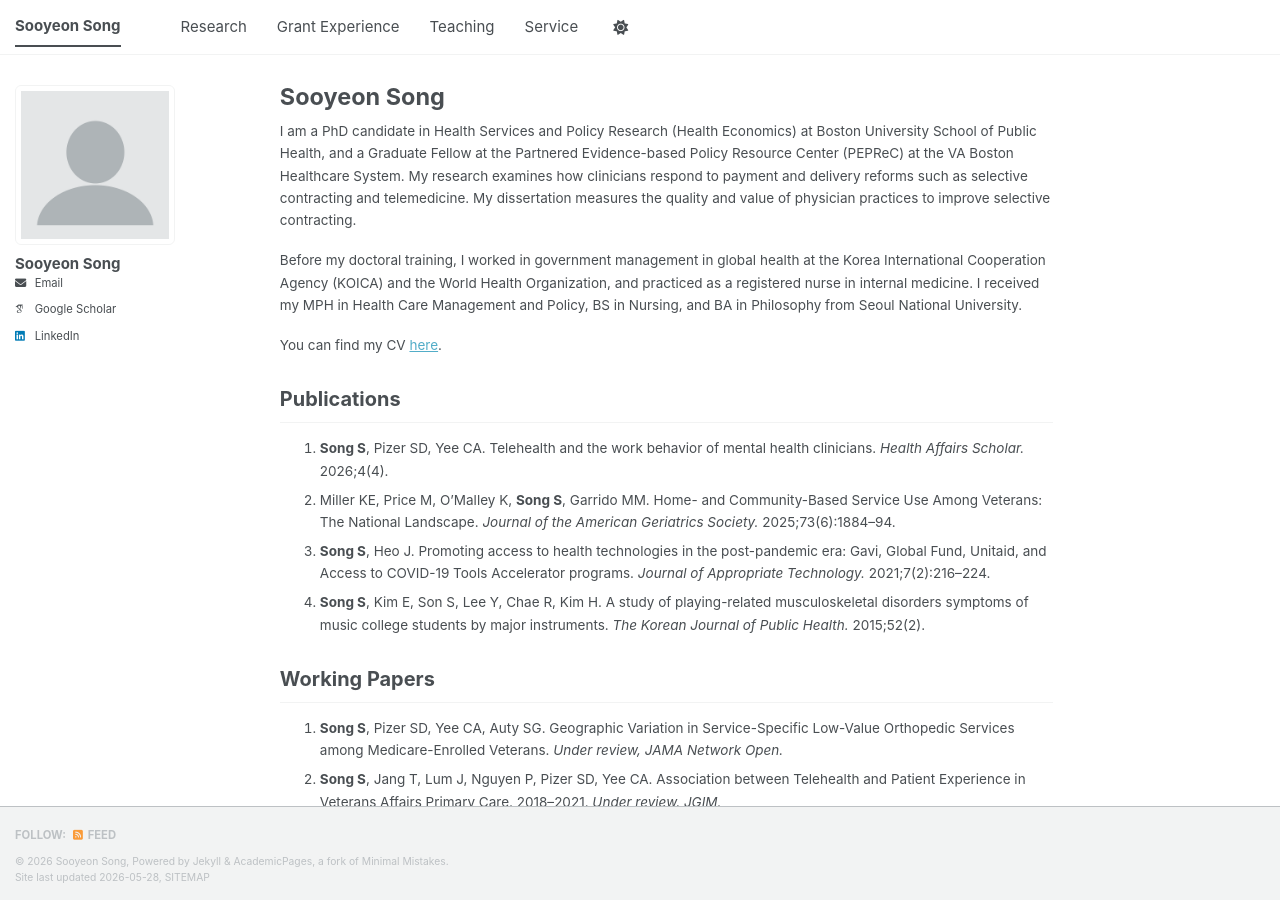
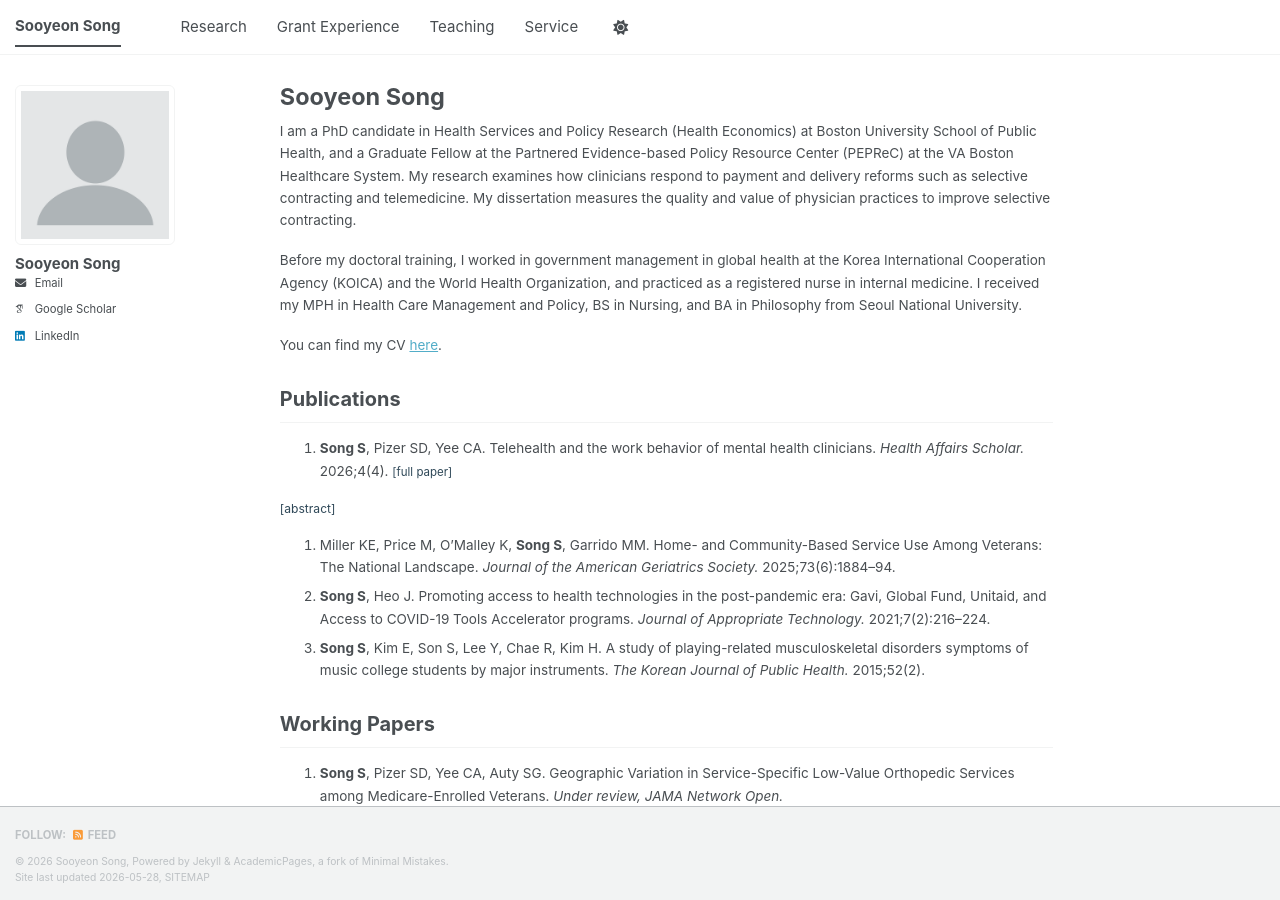
Before and after one commit to sooyeonsong/sooyeonsong.github.io, a Jekyll site: the page built from _pages/about.md, in a window 1280 px wide and 900 px high. Built offline with Jekyll 4.4.1, drawn with Linux system fonts in a browser that asks for light colours; some web fonts are replaced; a script bundle is joined from its source files by our own code; library files that are not in the unit come from our copies; part of the change alters nothing that is shown.

Commit message:
Update about.md

```diff
--- a/_pages/about.md
+++ b/_pages/about.md
@@ -16,6 +16,16 @@ You can find my CV [here](/files/Song_CV.pdf).
 <h2 id="publications">Publications</h2>
 
 1. <strong>Song S</strong>, Pizer SD, Yee CA. Telehealth and the work behavior of mental health clinicians. <em>Health Affairs Scholar.</em> 2026;4(4).
+<span class="pub-links"><a href="https://academic.oup.com/healthaffairsscholar/article/4/4/qxag070/8540003" target="_blank" rel="noopener">[full paper]</a></span>
+<details class="abstract"><summary>[abstract]</summary>
+<div class="abstract-body">
+<strong>Introduction.</strong> Telehealth delivers more than half of mental health care in the United States amid persistent mental health workforce shortages. However, little is known about how telehealth relates to clinicians' work behavior, specifically their visits per clinic day and probability of turnover.<br><br>
+<strong>Methods.</strong> We examined mental health clinicians working at the Veterans Health Administration who collectively delivered 26 million visits. We regressed clinicians' monthly visit volume (supply), number of clinic days worked (input), visits per clinic day (throughput), and probability of turnover (retention) on the proportion of their mental health visits delivered via video. We used variation in broadband availability as an instrumental variable for video visit use.<br><br>
+<strong>Results.</strong> A 10 percentage-point higher proportion of video visits was associated with no significant difference in total visits, 0.9 fewer clinic days per month (8.5% of the sample mean), 0.5 more visits per clinic day (6.2% of the sample mean), and a 0.4 percentage-point lower probability of monthly turnover (46% of the sample mean). Among psychologists and social workers, higher video share was associated with more visits per clinic day and fewer clinic days, whereas psychiatrists showed fewer visits per clinic day.<br><br>
+<strong>Conclusion.</strong> Telehealth may shape clinicians' work behavior, including visits per clinic day, allocation of clinic days, and retention.
+</div>
+</details>
+
 2. Miller KE, Price M, O'Malley K, <strong>Song S</strong>, Garrido MM. Home- and Community-Based Service Use Among Veterans: The National Landscape. <em>Journal of the American Geriatrics Society.</em> 2025;73(6):1884–94.
 3. <strong>Song S</strong>, Heo J. Promoting access to health technologies in the post-pandemic era: Gavi, Global Fund, Unitaid, and Access to COVID-19 Tools Accelerator programs. <em>Journal of Appropriate Technology.</em> 2021;7(2):216–224.
 4. <strong>Song S</strong>, Kim E, Son S, Lee Y, Chae R, Kim H. A study of playing-related musculoskeletal disorders symptoms of music college students by major instruments. <em>The Korean Journal of Public Health.</em> 2015;52(2).
```
